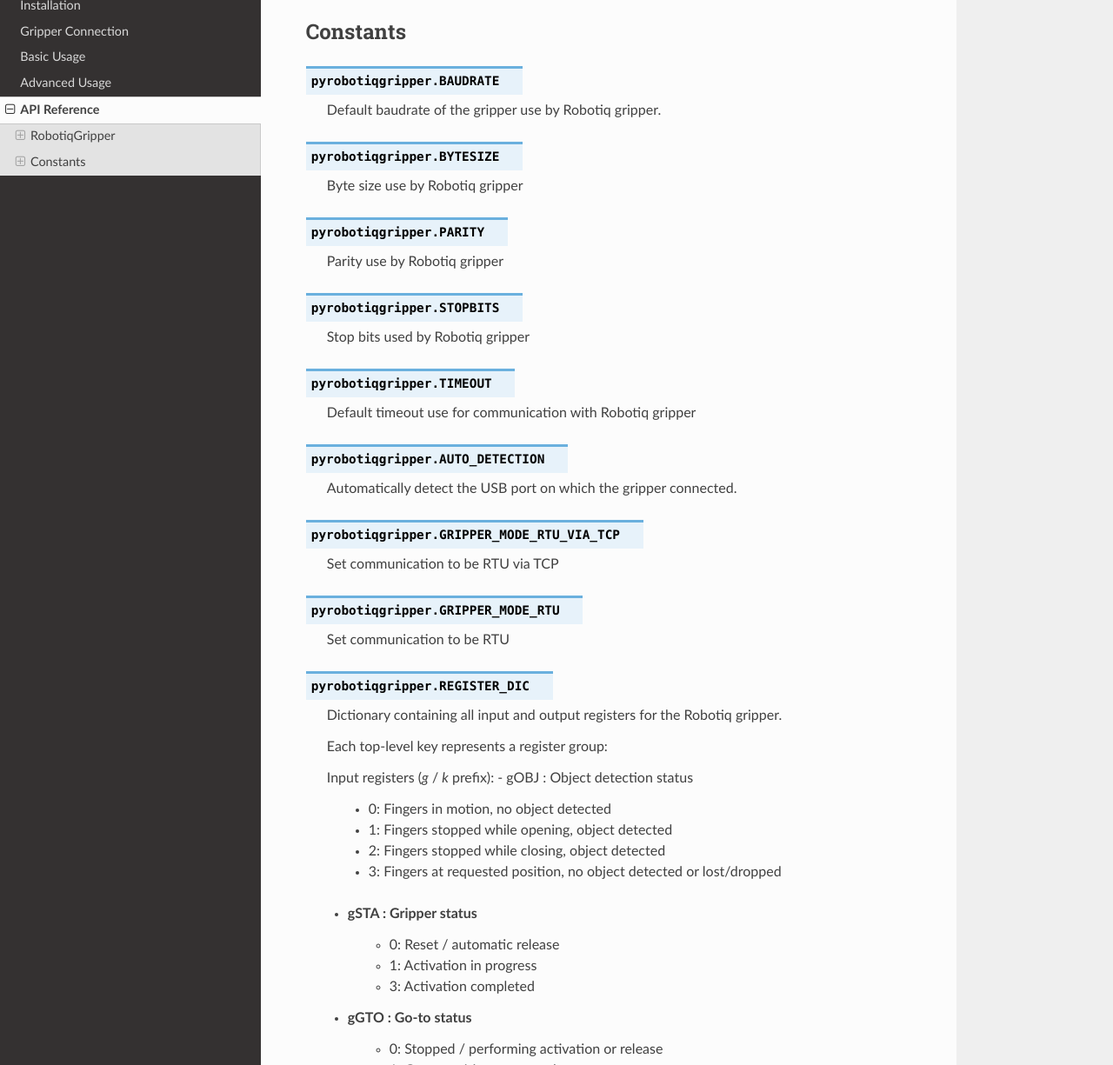
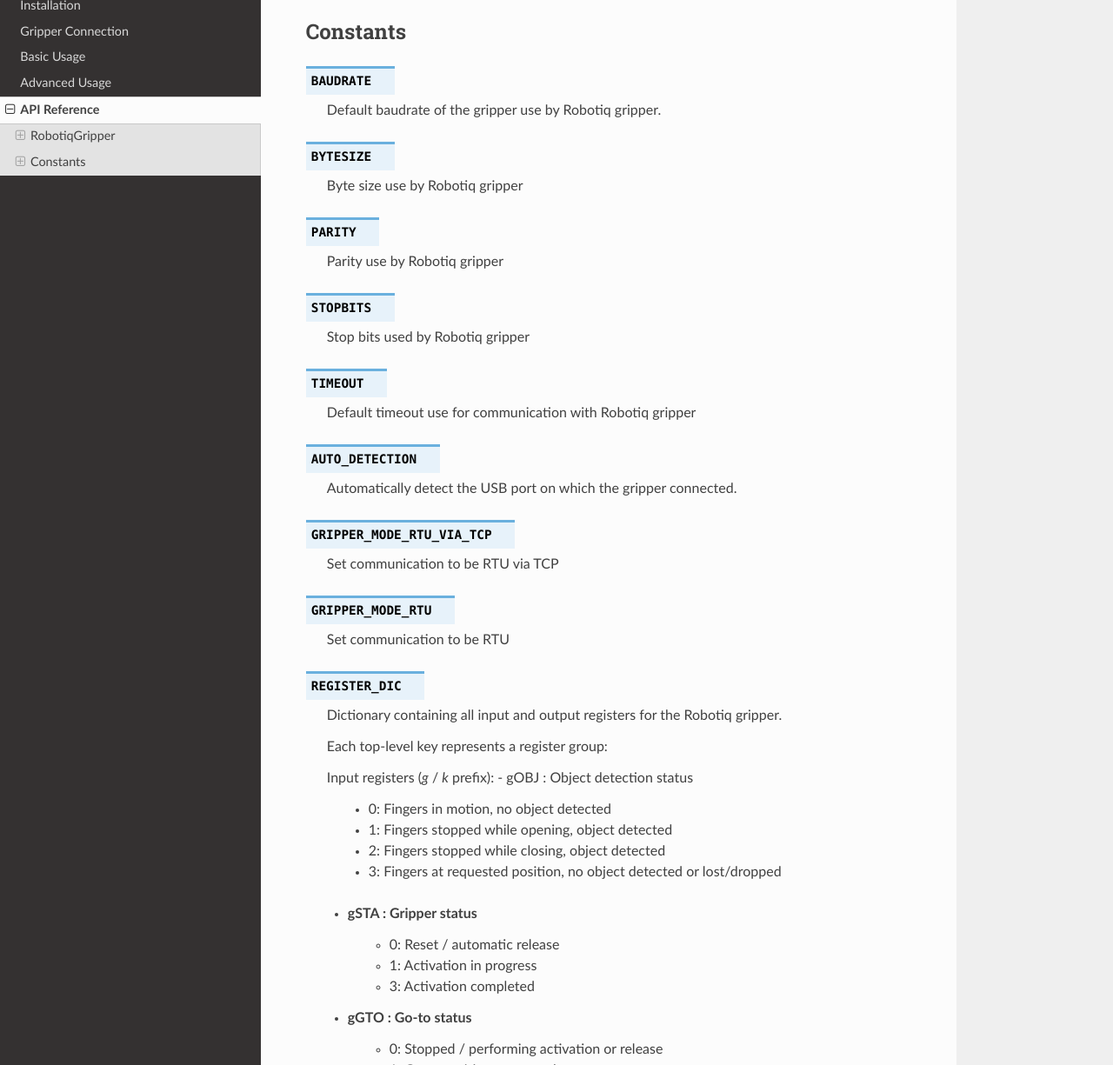
Before and after one commit to castetsb/pyRobotiqGripper, a Sphinx documentation site: the page built from docs/api.rst, in a window 1280 px wide and 1400 px high, scrolled down 4561 px, cut to the strip 175-1400 px from the top of the window. Shown: the whole strip at 87% size. Built offline with Sphinx 7.4.7 and the Read the Docs theme 3.1.0, drawn with Linux system fonts in a browser that asks for light colours; part of the change alters nothing that is shown.

```diff
--- a/docs/conf.py
+++ b/docs/conf.py
@@ -69,3 +69,6 @@ Tells the project to use sphinx pygments for color coding code examples.
 """
 
 pygments_style = 'sphinx'
+
+# Do not prepend module name to functions/classes in the TOC/sidebar
+add_module_names = False
```
